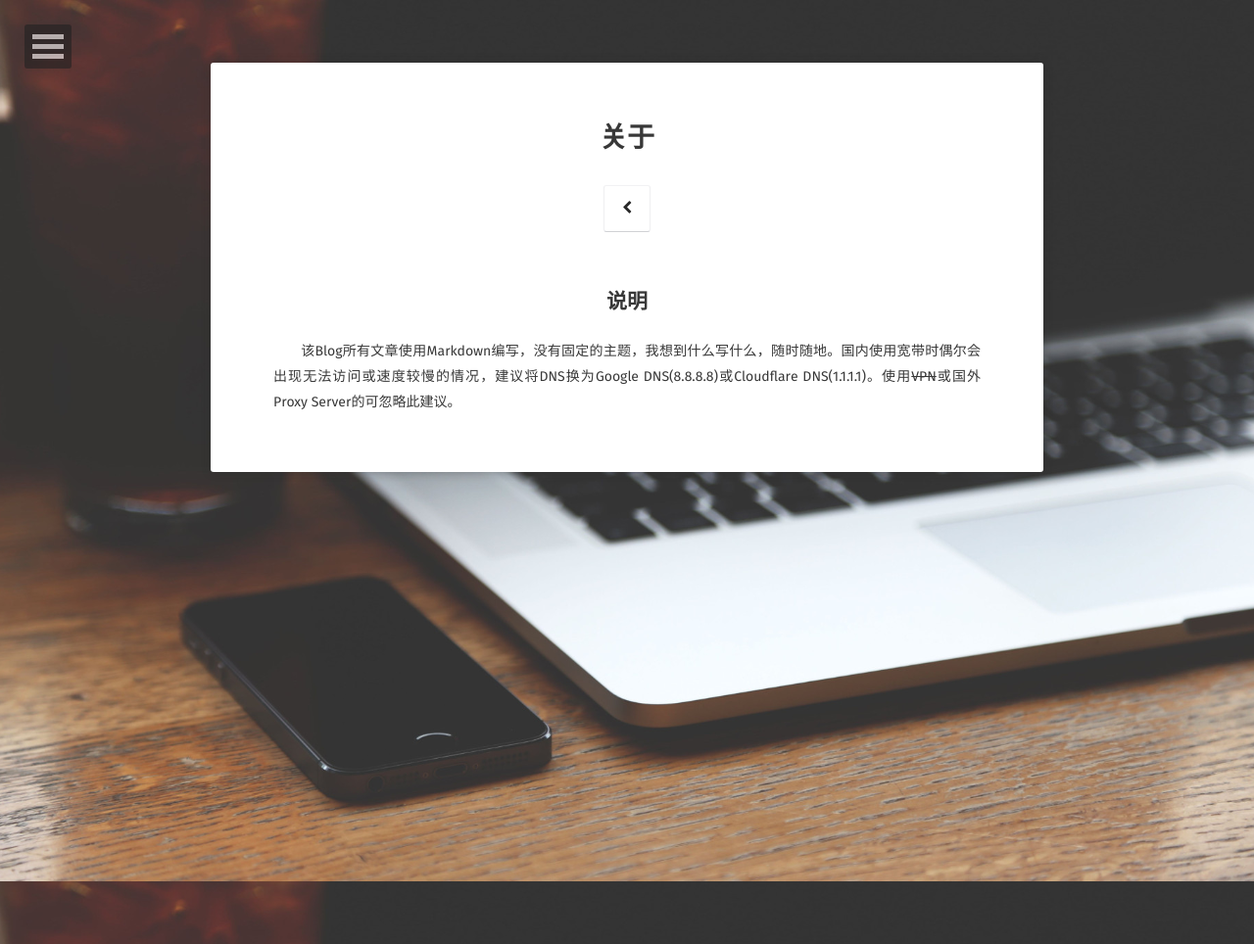
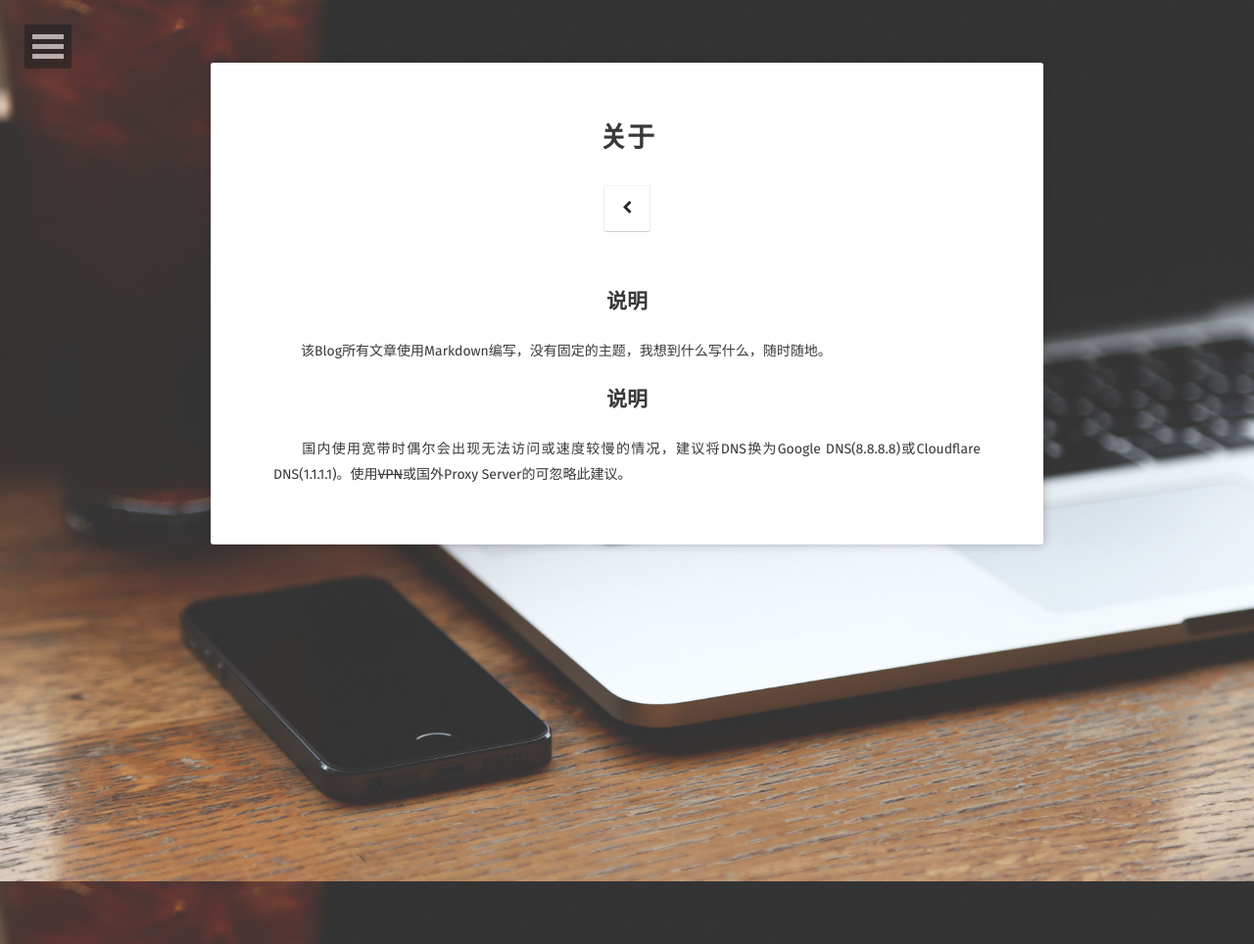
Before and after one commit to aiologybay/aiologybay.github.io, a Jekyll site: the page built from about/index.md, in a window 1280 px wide. Shown: the whole page at 98% size. Built offline with Jekyll 4.4.1, drawn with Linux system fonts in a browser that asks for light colours; some web fonts are replaced.

Commit message:
initial commit

```diff
--- a/about/index.md
+++ b/about/index.md
@@ -7,4 +7,6 @@ comments: false
 ---
 
 ## <center>说明</center>
-&emsp;&emsp;该Blog所有文章使用Markdown编写，没有固定的主题，我想到什么写什么，随时随地。国内使用宽带时偶尔会出现无法访问或速度较慢的情况，建议将DNS换为Google DNS(8.8.8.8)或Cloudflare DNS(1.1.1.1)。使用~~VPN~~或国外Proxy Server的可忽略此建议。
+&emsp;&emsp;该Blog所有文章使用Markdown编写，没有固定的主题，我想到什么写什么，随时随地。
+## <center>说明</center>
+&emsp;&emsp;国内使用宽带时偶尔会出现无法访问或速度较慢的情况，建议将DNS换为Google DNS(8.8.8.8)或Cloudflare DNS(1.1.1.1)。使用~~VPN~~或国外Proxy Server的可忽略此建议。
```
